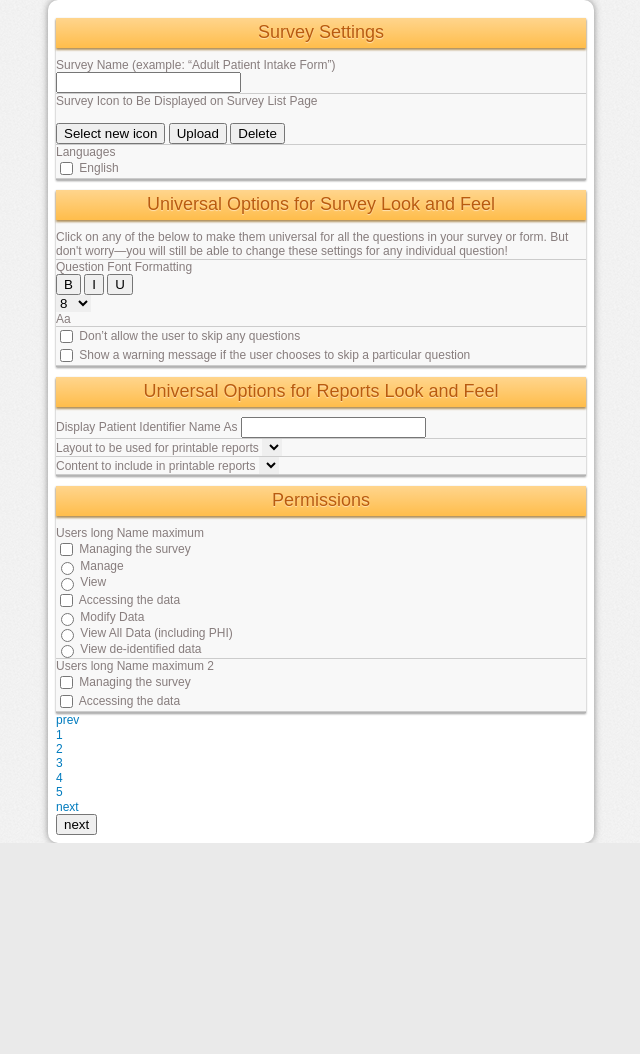
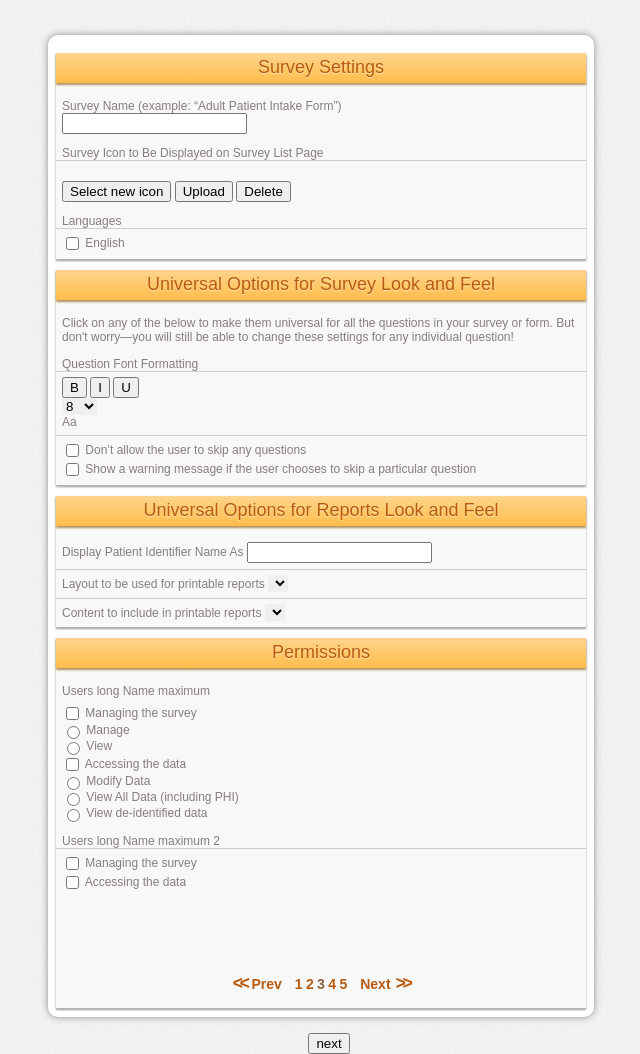
Before and after one commit to Cath-kb/TonicHealth-test, a plain HTML site: page index.html in a window 1280 px wide. Shown: the whole page, without its empty margins (319-959 px from the left). Before the commit the page ends 843 px from the top, so only its background shows below. Drawn offline with Linux system fonts and the light colour scheme.

Commit message:
setup-button & pagination positioning

```diff
--- a/assets/css/base.css
+++ b/assets/css/base.css
@@ -28,9 +28,11 @@ body {
 
 .main {
 	background: #fff;
-	padding: 8px;
+	padding: 0.667em;
 	border-radius: 10px;
 	box-shadow: 0 0 7px rgba(37,37,37,.5);
+	margin-top: 2.917em;
+	margin-bottom: 4.833em;
 }
 
 .cf:after {
@@ -62,13 +64,56 @@ body {
 
 }
 
+.pagination {
+	text-align: center;
+}
+
+.pagination-item {
+	display: inline-block;
+}
+
 .pagination-group-links {
 	list-style-type: none;
 	counter-reset: pagination-counter;
+	text-align: center;
+	padding: 0 .8em;
 }
 
-.pagination-link::before {
+.pagination-group-links > li {
+	display: inline-block;
+}
+
+.pagination-group-links .pagination-link::before {
 	counter-increment: pagination-counter;
 	content: counter(pagination-counter);
 }
+
+.pagination-link {
+	font-size: 1.172em;
+	font-weight: bold;
+	color: #b95b0f;
+	text-transform: capitalize;
+}
+
+.pagination-link.active {
+	color: #8c6239;
+	cursor: default;
+}
+
+.prev-link:before, .next-link:after {
+	font-size: 1.243em;
+	vertical-align: baseline;
+	font-family: monospace;
+	letter-spacing: -.2em;
+	padding: 0 .286em;
+
+}
+
+.prev-link:before {
+	content: '\3c\3c';
+}
+
+.next-link:after {
+	content: '\3e\3e';
+}
 /*Base CSS--------------------end*/
--- a/assets/css/main.css
+++ b/assets/css/main.css
@@ -3,6 +3,14 @@
 @import "base.css";
 
 /*Main CSS------------------begin*/
+.main {
+	position: relative;
+}
+
+.main-content {
+	position: relative;
+}
+
 .form-section {
 	background-color: #f8f8f8;
 	box-shadow: 0 1px 2px rgba(0,0,0,.4);
@@ -23,7 +31,7 @@
 	text-align: center;
 	text-shadow: 0 1px 1px #ffe4b6;
 	font-weight: normal;
-	font-size: 18px;
+	font-size: 1.5em;
 }
 
 .form-section-content {
@@ -32,7 +40,43 @@
 }
 
 .form-group {
-	border-bottom: 1px solid #ccc;
+	position: relative;
+	padding: 0.5em;
+}
+
+.form-group:before {
+	content: '';
+	border-top: 1px solid #ccc;
+	position: absolute;
+	left: 0;
+	right: 0;
+	top: 0;
 	/*box-shadow: 0 1px 1px 1px #fff;*/
 }
+
+.form-group:first-child:before {
+	content: none;
+}
+
+.form-group legend.sub-title {
+	padding-top: .5em;
+}
+
+.form-section:last-of-type {
+	padding-bottom: 9.167em;
+}
+
+.form-steps.pagination {
+	position: absolute;
+	bottom: 1.2em;
+	width: 100%;
+}
+
+.setup-form-submit-button-wrap {
+	position: absolute;
+	top: 100%;
+	margin-top: 1.333em;
+	width: 100%;
+	text-align: center;
+}
 /*Main CSS--------------------end*/
--- a/index.html
+++ b/index.html
@@ -167,18 +167,20 @@
 					</div>
 				</section><!--form-section-->
 				<div class="form-steps pagination">
-					<a class="link prev-link" rel="prev">prev</a>
-					<ol class="pagination-group-links">
+					<a class="pagination-item link prev-link pagination-link" rel="prev">prev</a>
+					<ol class="pagination-item pagination-group-links">
 						<li><a href="javascript:void(0);" class="link pagination-link" rel="start"></a></li>
 						<li><a href="javascript:void(0);" class="link pagination-link"></a></li>
-						<li><a href="javascript:void(0);" class="link pagination-link"></a></li>
+						<li><a href="javascript:void(0);" class="link pagination-link active"></a></li>
 						<li><a href="javascript:void(0);" class="link pagination-link"></a></li>
 						<li><a href="javascript:void(0);" class="link pagination-link"></a></li>
 					</ol>
-					<a class="link next-link" rel="next">next</a>
+					<a class="pagination-item link next-link pagination-link" rel="next">next</a>
 				</div><!--form-steps-->
 			</div><!--main-content-->
-			<button class="button button-submit" type="submit">next</button>
+			<div class="setup-form-submit-button-wrap">
+				<button class="button button-submit" type="submit">next</button>
+			</div>
 		</form><!--setup-form-->
 </main><!--main-->
 <footer class="footer">
```
Also changed, not shown: layout.png (added).
